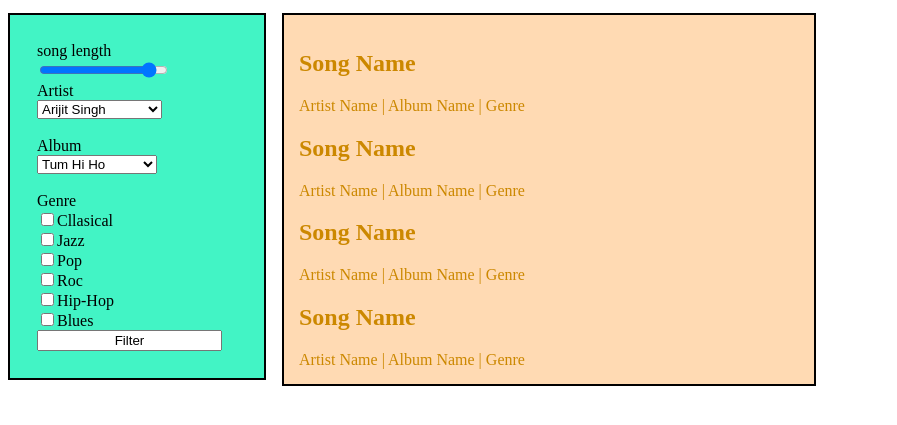
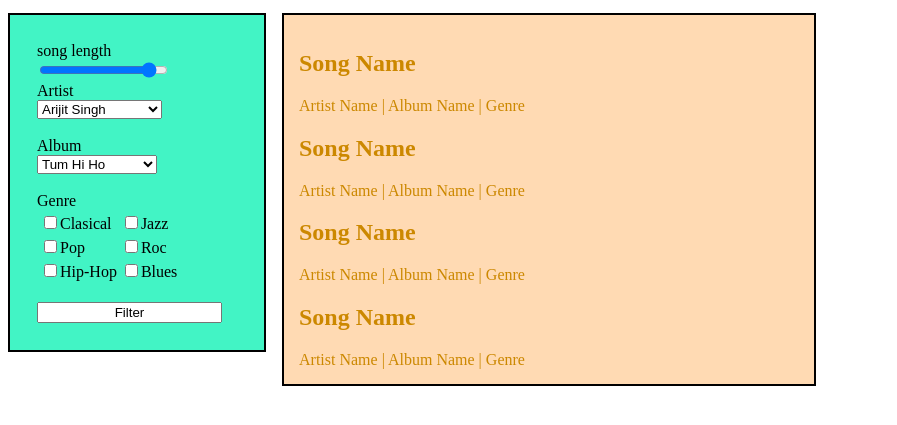
Before and after one commit to preetikrp/Music-History1, a plain HTML site: page index.html in a window 1280 px wide. Shown: the part 135-560 px from the top of the page, without its empty margins (0-897 px from the left). Drawn offline with Linux system fonts and the light colour scheme.

```diff
--- a/index.html
+++ b/index.html
@@ -35,14 +35,24 @@
 	<option value="Dil">Dil</option>
 	</select><br><br>
 			<li>Genre</li><br>
-			<div>
-			<div class="gen"><input type="checkbox">Cllasical<br>
- 			 <input type="checkbox">Jazz<br>
-  			 <input type="checkbox">Pop<br></div>
-			<div class="gen"> <input type="checkbox">Roc<br>
-			 <input type="checkbox">Hip-Hop<br>
-			 <input type="checkbox">Blues<br></div></div>
- 			 <input type="Filter" value="Filter" class="fil">
+
+			<div class="gen">
+			<table>
+			<tr>
+			<td><input type="checkbox">Clasical</td>
+ 			<td><input type="checkbox">Jazz</td>
+ 			</tr>
+  			<tr>
+  			<td><input type="checkbox">Pop</td>
+			<td><input type="checkbox">Roc</td>
+			</tr>
+			<tr>
+			<td><input type="checkbox">Hip-Hop</td>
+			<td><input type="checkbox">Blues</td>
+			</tr>
+			</table>
+			</div><br>
+ 			<input type="Filter" value="Filter" class="fil">
 
 
 		</nav>
```
